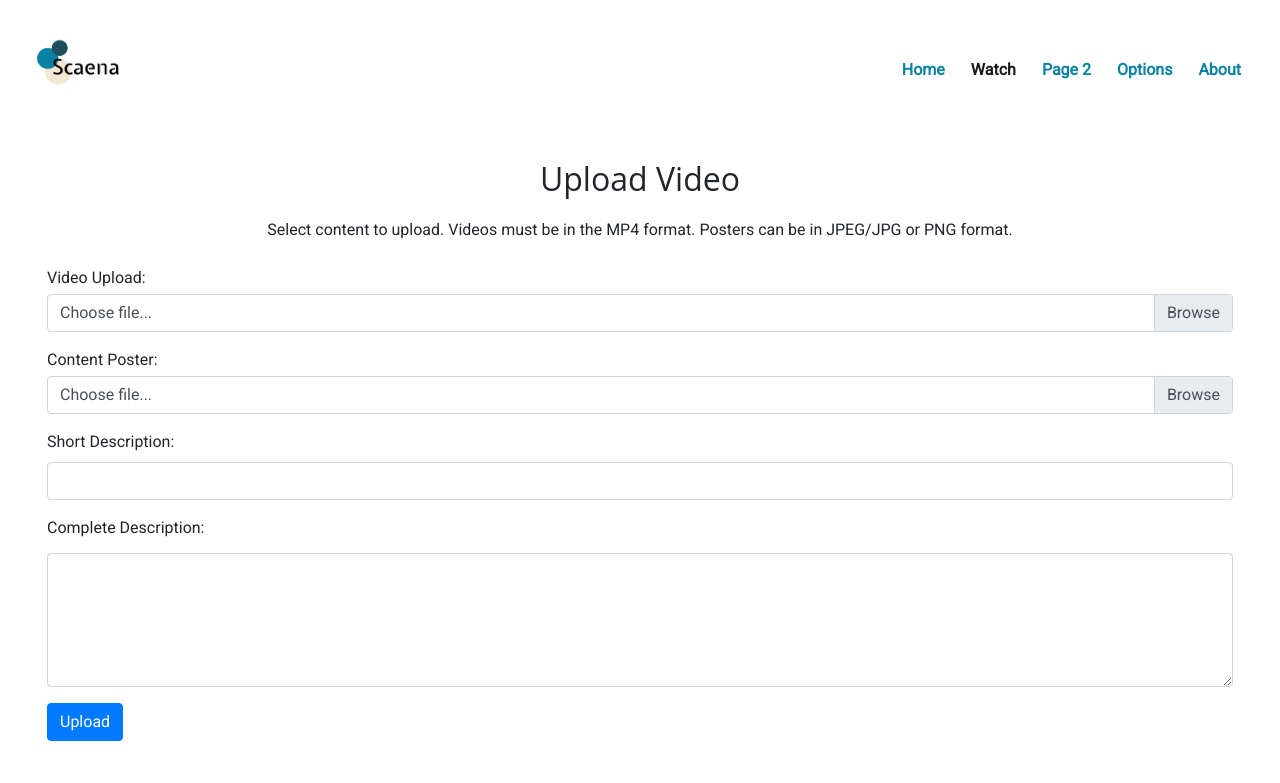
After one commit to stan-k1/Scaena, a PHP site: page /Upload.php in a window 1280 px wide. The commit adds this page. Shown: the top 783 px of the page. Run offline with PHP 8.4, Linux system fonts and the light colour scheme; some libraries are stand-ins or nearby versions; some web fonts are replaced.

```diff
--- a/DeleteUser.php
+++ b/DeleteUser.php
@@ -9,7 +9,7 @@ if (isset($_SESSION['username'])) {
     $check_querry = $conn->query($check_querry_str);
     $check_querry_output = $check_querry->fetch_assoc();
     $user_type = $check_querry_output['type'];
-    if ($user_type != 'admin') {
+    if ($user_type != 'admin' && $username!= $_GET['user']) {
         $_SESSION['cust_error_msg'] = "You are not authorized to see this page. If you believe this is an error, please contact your administrator.";
         header('Location: Error.php');
     }
--- a/Elements/Header.html
+++ b/Elements/Header.html
@@ -25,16 +25,16 @@ margin-bottom: 24px; margin-top: 24px">
             </li>
 
             <li class="nav-item">
-                <a class="nav-link" href="#">Page</a>
+                <a class="nav-link" href="#" id="navLinkWatch">Watch</a>
             </li>
             <li class="nav-item">
                 <a style="color:#0881a3" class="nav-link" href="#">Page 2</a>
             </li>
             <li class="nav-item">
-                <a style="color:#0881a3" class="nav-link" href="#">Page 3</a>
+                <a class="nav-link" href="Options.php" id="navLinkOptions">Options</a>
             </li>
             <li class="nav-item">
-                <a style="color:#0881a3" class="nav-link" href="Contact.php" id="navLinkContact">About</a>
+                <a class="nav-link" href="Contact.php" id="navLinkContact">About</a>
             </li>
         </ul>
     </div>
--- a/Scaena.php
+++ b/Scaena.php
@@ -1,4 +1,3 @@
-<!--Initialize Database Connection and Variables-->
 <?php
 include_once('Elements\dbConnector.php');
 session_start();
--- a/Styles_Universal.css
+++ b/Styles_Universal.css
@@ -15,6 +15,13 @@ body{
 #video_player{
     height: 400px;
     width:600px;
+    margin:auto;
+    margin-top: 20px;
+}
+
+#video_player_large{
+    height: 600px;
+    width:900px;
     margin:auto;
     margin-top: 20px;
 }
@@ -248,7 +255,19 @@ th{
 }
 
 #confimration_banner{
-    background-color: greenyellow;
+    background-color: #09db09;
+    color: white;
+    font-size: 16px;
+    font-weight: bold;
+    padding-top: 10px;
+    padding-bottom: 10px;
+    border-bottom-left-radius: 8px;
+    border-bottom-right-radius: 8px;
+}
+
+#rejection_banner{
+    background-color: #cd1c1c;
+    color: white;
     font-size: 16px;
     font-weight: bold;
     padding-top: 10px;
@@ -261,3 +280,37 @@ th{
     text-align: center;
     margin-top: 20px;
 }
+
+.optionsMenuLink{
+    margin-left: 32px;
+    font-size: 24px;
+    color: black;
+}
+
+.optionsMenuItem{
+    margin: auto;
+    width: 95%;
+    padding-top: 6px;
+    padding-bottom: 6px;
+    box-shadow: 0 4px 8px 0 rgba(0,0,0,0.2);
+    margin-bottom: 18px;
+}
+
+.font-icon-upped{
+    position: relative;
+    top: -3px;
+}
+
+#cont_desc{
+    margin-top: 32px;
+    max-width: 800px;
+}
+
+.uploadLabel{
+    margin-bottom: 4px;
+    text-align: left;
+}
+
+#uploadContainer{
+    width: 95%;
+}
--- /dev/null
+++ b/Upload.php
@@ -0,0 +1,130 @@
+<?php
+include_once('Elements\dbConnector.php');
+session_start();
+
+
+
+//Upload Script For Video
+$uploadOk = 1;
+if(isset($_POST["submit"])) {
+    $target_dir = "Assets/Content/";
+    $target_file = $target_dir . basename($_FILES["fileToUpload"]["name"]);
+    $imageFileType = strtolower(pathinfo($target_file, PATHINFO_EXTENSION));
+
+
+// Check if file already exists
+    if (file_exists($target_file)) {
+        echo ("<p id='rejection_banner'>✘ A file with the same name already exits. Please try a different one.</p>");
+        $uploadOk = 0;
+    }
+
+// Check file size. Default maximum file size is 128gb.
+    if ($_FILES["fileToUpload"]["size"] > 128000000) {
+        echo ("<p id='rejection_banner'>✘ This file exceeds the upload size limit. Please try a smaller file.</p>");
+        $uploadOk = 0;
+    }
+
+// Allow certain file formats
+    if ($imageFileType != "mp4") {
+        echo ("<p id='rejection_banner'>✘ Please choose an MP4 video file to upload.</p>");
+        $uploadOk = 0;
+    }
+
+// Check if $uploadOk is set to 0 by an error
+    if ($uploadOk == 0) {
+        echo ("<p id='rejection_banner'>✘ An error occurred while uploading your file. Please try again.</p>");
+// if everything is ok, try to upload file
+    } else {
+        if (move_uploaded_file($_FILES["fileToUpload"]["tmp_name"], $target_file)) {
+            //If Video Uplad is OK, start trying to upload the poster.
+            $target_dir = "Assets/Content/";
+            $target_file = $target_dir . basename($_FILES["posterToUpload"]["name"]);
+            $imageFileType = strtolower(pathinfo($target_file, PATHINFO_EXTENSION));
+
+            if (file_exists($target_file)) {
+                echo ("<p id='rejection_banner'>✘ A file with the same name already exits. Please try a different one.</p>");
+                $uploadOk = 0;
+            }
+
+            if ($imageFileType != "jpg" && $imageFileType != "png" && $imageFileType != "jpeg") {
+                echo ("<p id='rejection_banner'>✘ Please choose a supported image file to upload.</p>");
+                $uploadOk = 0;
+            }
+
+            if ($uploadOk==1 && move_uploaded_file($_FILES["posterToUpload"]["tmp_name"], $target_file)) {
+                //If poster has also been uploaded,apply total of changes to database.
+                $conn->prepare("INSERT INTO content (filename, uploader, short_desc, cont_desc, poster, title, access_level) VALUES ( ?,?,?,?,?,?,?)");
+                $uploader = $_SESSION['username'];
+                $filename = $_FILES['fileToUpload']['name'];
+                echo $filename;
+                echo("<p id='confimration_banner'>✔ The file " . basename($_FILES["fileToUpload"]["name"]) . " has been uploaded.<p>");
+            }
+            else{
+                echo ("<p id='rejection_banner'>✘ An error occurred while uploading your file. Please try again.</p>");
+            }
+        } else {
+            echo ("<p id='rejection_banner'>✘ An error occurred while uploading your file. Please try again.</p>");
+        }
+    }
+}
+?>
+
+<html lang="en" xmlns="http://www.w3.org/1999/html">
+<head>
+    <?php include('Elements/TagmgrTag.html') ?>
+    <!--Meta-->
+    <meta charset="UTF-8">
+    <title>Scaena</title>
+    <?php include('Elements\Imports.html') ?>
+
+    <!--Functional Scripts-->
+    <script>
+        var currentNavItem = "#navLinkWatch";
+    </script>
+</head>
+
+<body>
+<?php include('Elements\Header.html'); ?>
+
+<div class="container mt-12" id="uploadContainer">
+    <h2>Upload Video</h2>
+    <p>Select content to upload. Videos must be in the MP4 format. Posters can be in JPEG/JPG or PNG format.</p>
+    <br>
+    <form action="Upload.php" method="post" enctype="multipart/form-data">
+        <p class="uploadLabel">Video Upload: </p>
+        <div class="custom-file mb-3">
+            <input type="file" class="custom-file-input" id="fileToUpload" name="fileToUpload" required>
+            <label class="custom-file-label" for="fileToUpload">Choose file...</label>
+        </div>
+
+        <p class="uploadLabel">Content Poster: </p>
+        <div class="custom-file mb-3">
+            <input type="file" class="custom-file-input" id="posterToUpload" name="posterToUpload" required>
+            <label class="custom-file-label" for="posterToUpload">Choose file...</label>
+        </div>
+
+        <div class="form-group">
+            <label>Short Description:</label>
+            <input type="text" name="shortDesc" class="form-control" maxlength="90">
+        </div>
+
+        <div class="form-group">
+            <label>Complete Description:</label>
+            <textarea class="form-control" id="compDesc" rows="5"></textarea>
+        </div>
+
+        <div class="mt-3">
+            <button type="submit" class="btn btn-primary" name="submit">Upload</button>
+        </div>
+    </form>
+</div>
+
+<script>
+    // Add the following code if you want the name of the file appear on select
+    $(".custom-file-input").on("change", function() {
+        var fileName = $(this).val().split("\\").pop();
+        $(this).siblings(".custom-file-label").addClass("selected").html(fileName);
+    });
+</script>
+
+</body>
--- a/Users.php
+++ b/Users.php
@@ -20,7 +20,7 @@ else{
 }
 
 if (isset($_GET['username_input'])){
-    header('Location: Manage.php?user='.$_GET['username_input']);
+    header('Location: ManageUser.php?user='.$_GET['username_input']);
 }
 
 $users_query_str="SELECT username, email, first_name, last_name, type from users";
@@ -34,6 +34,7 @@ $rows = $users_query->num_rows;
     <title>Manage Users | Scaena</title>
     <?php include('Elements\Imports.html') ?>
     <script>
+        var currentNavItem = "#navLinkOptions";
         function selectUser(username) {
             document.getElementById('username_input').value=username;
             document.getElementById("userSelectionForm").submit();
@@ -70,7 +71,7 @@ for ($j = 0 ; $j < $rows ; ++$j)
 }
 
 echo ("</table>");
-
+$conn->close();
 ?>
 
 <form action="Users.php" id="userSelectionForm">
```
Also changed, not shown: ManageUser.php (renamed from Manage.php, +5 -6 lines), Options.php (added, +44 -0 lines), Watch.php (added, +93 -0 lines).
